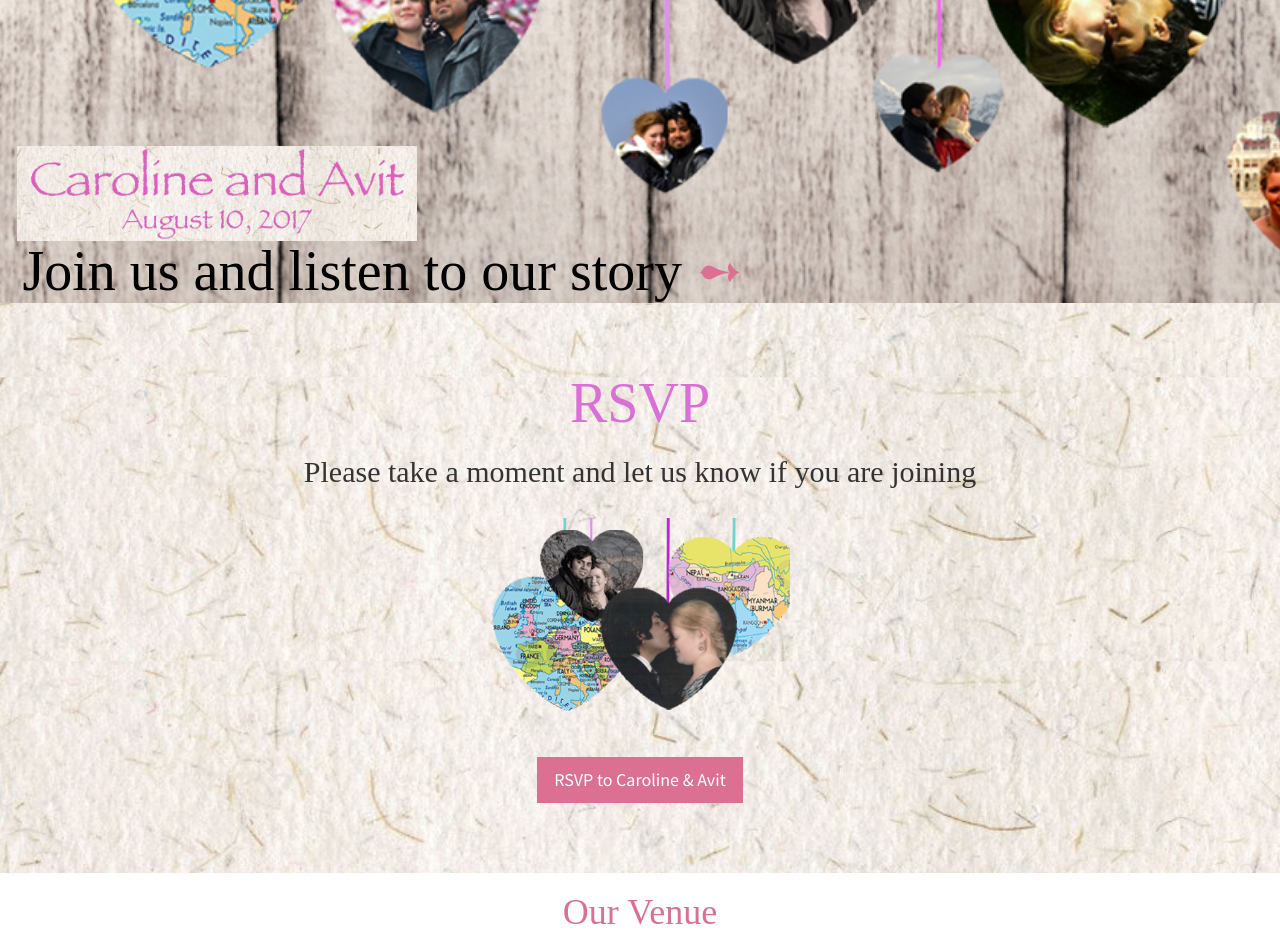
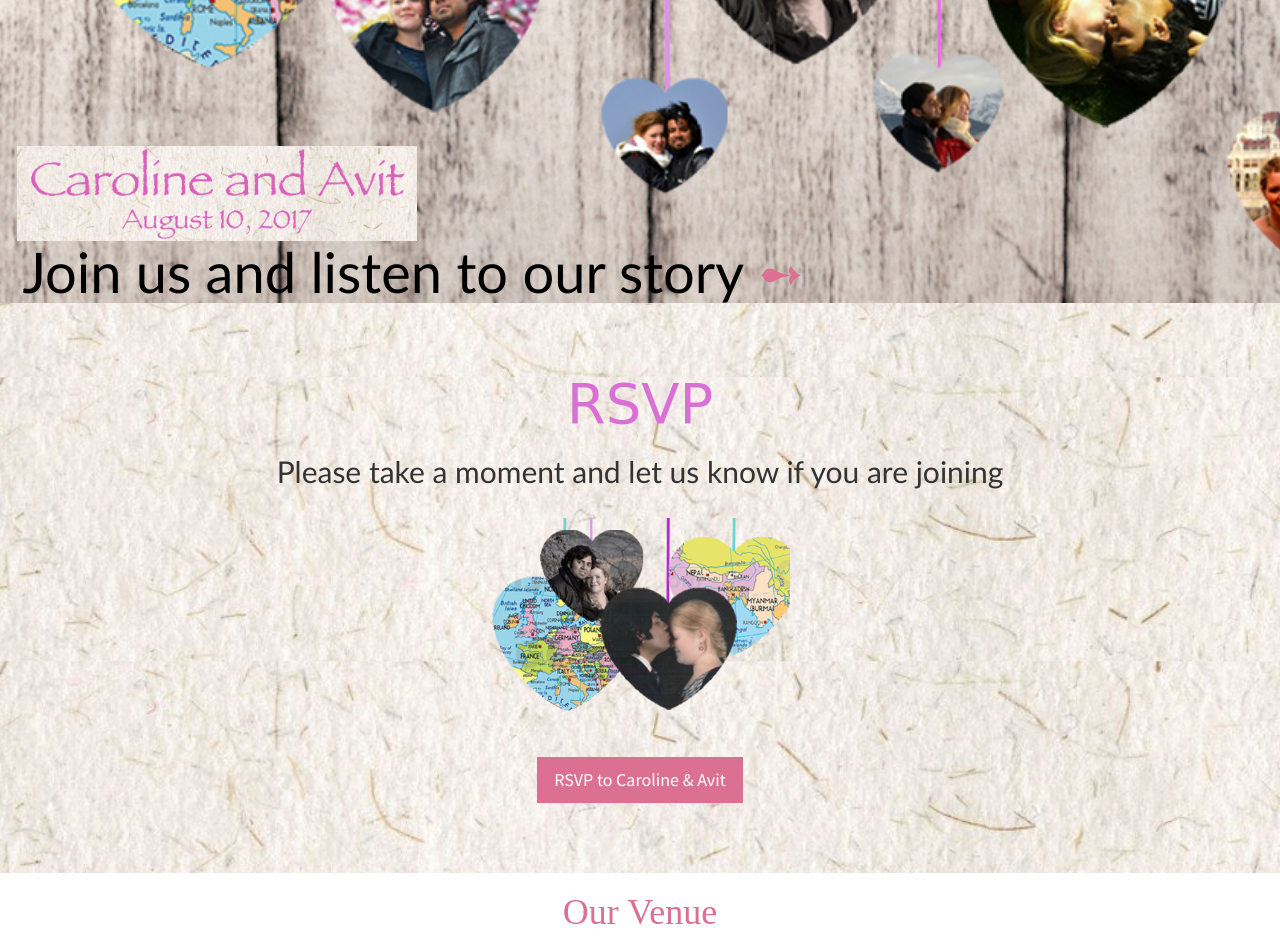
Before and after one commit to MonchiLin/carowedavit.github.io, a Jekyll site: the page built from index.html, in a window 1280 px wide. Shown: the part 597-1538 px from the top of the page. Built offline with Jekyll 4.4.1, drawn with Linux system fonts in a browser that asks for light colours; grey boxes are pictures that could not be loaded.

Commit message:
font updated

```diff
--- a/_includes/rsvp.html
+++ b/_includes/rsvp.html
@@ -2,8 +2,8 @@
   <div class="container">
     <div class="row">
       <div class="col-lg-12 text-center">
-      <h1 style="font-family: Papyrus; font-size: 4em; color: #DA70D6;">RSVP</h1>
-        <h2 style="font-family: Papyrus;">Please take a moment and let us know if you are joining</h2>
+      <h1 style="font-family: Comic Sans MS; font-size: 4em; color: #DA70D6;">RSVP</h1>
+        <h2 style="font-family: Trebuchet MS;">Please take a moment and let us know if you are joining</h2>
         <br>
         <p class="lead"><img src="img/rsvp_pic.png" alt="rsvp pic" style="width:300px;"></p>
         <br>
--- a/css/stylish-portfolio.css
+++ b/css/stylish-portfolio.css
@@ -17,7 +17,7 @@ body {
 }
 
 .text-vertical-center {
-    font-family: Snell Roundhand;
+    font-family: Trebuchet MS;
     display: table-cell;
     text-align: left;
     vertical-align: bottom;
```
